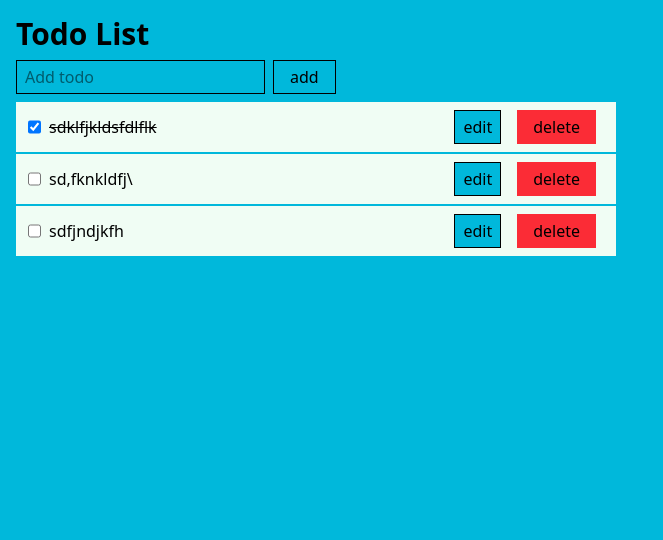
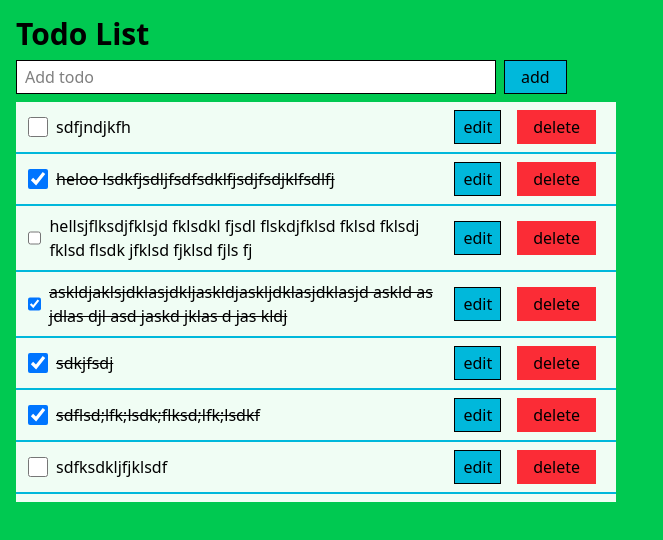
Before and after one commit to mohsin-ux/todo-app-vue, a Vue app: page / in a window 1280 px wide. Shown: the top 540 px of the page, without its empty margins (0-663 px from the left). Built offline with nearby package versions, Linux system fonts and the light colour scheme; data requests are answered from the project's data file.

Commit message:
fix: add some design

```diff
--- a/db.json
+++ b/db.json
@@ -1,19 +1,114 @@
 {
   "todos": [
-    {
-      "id": "6bc1",
-      "title": "sdklfjkldsfdlflk",
-      "completed": true
-    },
-    {
-      "id": "39e3",
-      "title": "sd,fknkldfj\\",
-      "completed": false
-    },
     {
       "id": "d2d9",
       "title": "sdfjndjkfh",
       "completed": false
+    },
+    {
+      "id": "08ed",
+      "title": "heloo lsdkfjsdljfsdfsdklfjsdjfsdjklfsdlfj",
+      "completed": true
+    },
+    {
+      "id": "e7f8",
+      "title": "hellsjflksdjfklsjd fklsdkl fjsdl flskdjfklsd fklsd fklsdj fklsd flsdk jfklsd fjklsd fjls fj",
+      "completed": false
+    },
+    {
+      "id": "fd53",
+      "title": "askldjaklsjdklasjdkljaskldjaskljdklasjdklasjd askld as jdlas djl asd jaskd jklas d jas kldj",
+      "completed": true
+    },
+    {
+      "id": "89bd",
+      "title": "sdkjfsdj",
+      "completed": true
+    },
+    {
+      "id": "6b62",
+      "title": "sdflsd;lfk;lsdk;flksd;lfk;lsdkf",
+      "completed": true
+    },
+    {
+      "id": "937d",
+      "title": "sdfksdkljfjklsdf",
+      "completed": false
+    },
+    {
+      "id": "7cbb",
+      "title": "dskfjsdkljf sdkfjsdklf jsdkl fjklsd fjklsd jfklsdjfklsd jfklsd fjklsd jfklsdjflsdjklsd jfsd;kljf;sdf",
+      "completed": false
+    },
+    {
+      "id": "45a2",
+      "title": "dklfjklsdjfgklsd fklsd fklsd jfklsd jfklsd jfjsdkl fjsdkl fklsd jfkl",
+      "completed": false
+    },
+    {
+      "id": "56cf",
+      "title": "sdfknsdkl fjklsdj fklsd flksd fkl sdfjksd fjklsdjflsdkjflsdkfj sdkljfklsd jfklsdjfkls jdklfj;sdlja",
+      "completed": false
+    },
+    {
+      "id": "df89",
+      "title": "sdklfnsdkl fjsdkl jfklsd jflsdkjfklsd j;flksd jklf jsdkl fjskld fjlksd jfklsd fjklsd jfklsd jfklj klsdf",
+      "completed": false
+    },
+    {
+      "id": "55bf",
+      "title": "dfijsdf",
+      "completed": false
+    },
+    {
+      "id": "29c9",
+      "title": "sdkfsdio fiosdj fiosd jfi jsdif jsdi fjiosdjiof sdioj fios fiosd jio sdjfisdio fjsdio fjsdio fsiod jfoid jfiod jfiosd jfs djfd f jsdf sdio fjsd fjsd fjsd jif",
+      "completed": false
+    },
+    {
+      "id": "f910",
+      "title": "dsfosdofipodif[sedf\\",
+      "completed": false
+    },
+    {
+      "id": "db0f",
+      "title": "sdofosdfodflkksdfjkiofjiosdfjiodf dojfsd fji sdfioj d fjdosi fdio f",
+      "completed": false
+    },
+    {
+      "id": "4017",
+      "title": "hidden diosjfiosdfjsdiojffjsdio fsdijfsdiofjsdiofjsdf",
+      "completed": true
+    },
+    {
+      "id": "9203",
+      "title": "lkjakjfljfkljsfklsdfj",
+      "completed": false
+    },
+    {
+      "id": "a8aa",
+      "title": "ojkkokoklk\\",
+      "completed": false
+    },
+    {
+      "id": "3c45",
+      "title": "Toddon field sdlfjkdjfkldjfkl dklf jkld fjklj dfk jsdkfkldjfdj fldf",
+      "completed": false
+    },
+    {
+      "id": "6333",
+      "title": "hello",
+      "completed": false
+    },
+    {
+      "id": "56dd",
+      "title": "helllooo sdlf sd flsdjfklsd fjklsd jfklsd fjklsd fjl;kas djf;lksd j;fklsd jlf jsd;l fjasd;kl jf;klasd jf;klsd jf;klsd jf;klsd jfklasd j;fkl jasd;lfjsdklfj;klsdjf;klasd fj;ldkfj;lsd fj",
+      "completed": false
+    },
+    {
+      "id": "cc41",
+      "title": "helksdjf kldsfljf sdjflk sdl fjsdkl fkldfj",
+      "completed": false
     }
   ]
 }
--- a/src/App.vue
+++ b/src/App.vue
@@ -9,7 +9,7 @@ const editingIndex = ref(null);
 const editText = ref("");
 
 onMounted(async () => {
-  store.fetchTodos()
+  store.fetchTodos();
 });
 function addTodo() {
   if (todoTitle.value !== "") {
@@ -30,19 +30,19 @@ function onEdit(index, inputRefs) {
   inputRefs?.[index]?.focus();
 }
 function saveEdit(index) {
-  const todo = store.todos[index]
-  store.updateTodo(todo.id, {...todo, title: editText.value})
+  const todo = store.todos[index];
+  store.updateTodo(todo.id, { ...todo, title: editText.value });
   editingIndex.value = null;
   editText.value = "";
 }
 
 async function updateCompleted(id, completed) {
-  store.updateTodo(id, {completed})
+  store.updateTodo(id, { completed });
 }
 </script>
 
 <template>
-  <div class="p-4 h-screen bg-cyan-500">
+  <div class="p-4 h-screen bg-green-500">
     <p class="text-3xl font-bold">Todo List</p>
 
     <div>
@@ -51,11 +51,18 @@ async function updateCompleted(id, completed) {
         @keyup.enter="addTodo"
         type="text"
         v-model="todoTitle"
-        class="px-2 py-1 border"
+        class="px-2 w-120 py-1 border bg-white"
       />
-      <button @click="addTodo" class="border bg-cyan-500 px-4 py-1 m-2">add</button>
+      <button @click="addTodo" class="border bg-cyan-500 px-4 py-1 m-2">
+        add
+      </button>
 
-      <div class="w-150" v-for="(todo, index) in store.todos" :key="index">
+      <div class=" w-150 h-100 overflow-y-scroll bg-amber-600">
+        <div
+          class=""
+          v-for="(todo, index) in store.todos"
+          :key="index"
+        >
           <ShowTodo
             :editingIndex="editingIndex"
             :index="index"
@@ -72,6 +79,7 @@ async function updateCompleted(id, completed) {
         </div>
       </div>
     </div>
+  </div>
 </template>
 
 <style scoped></style>
--- /dev/null
+++ b/src/components/EditTodo.vue
@@ -0,0 +1,11 @@
+<script setup>
+defineProps(["todo", "index", ]);
+defineEmits([]);
+
+
+
+</script>
+
+<template>
+
+</template>
--- a/src/components/ShowTodo.vue
+++ b/src/components/ShowTodo.vue
@@ -31,13 +31,13 @@ const completedValue = computed({
   >
     <div class="flex">
       <input
-        class="bg-cyan-500 text-cyan-500 border-cyan-500"
+        class="text-cyan-500 w-5 border-cyan-500"
         type="checkbox"
         v-model="completedValue"
       />
       <div
         @click="$emit('onEdit', index, inputRefs)"
-        class="w-50 h-6 m-2 truncate"
+        class=" m-2"
         :class="{ 'line-through': todo.completed }"
       >
         {{ todo.title }}
```
Lines whose indentation alone changed are shown as unchanged.
